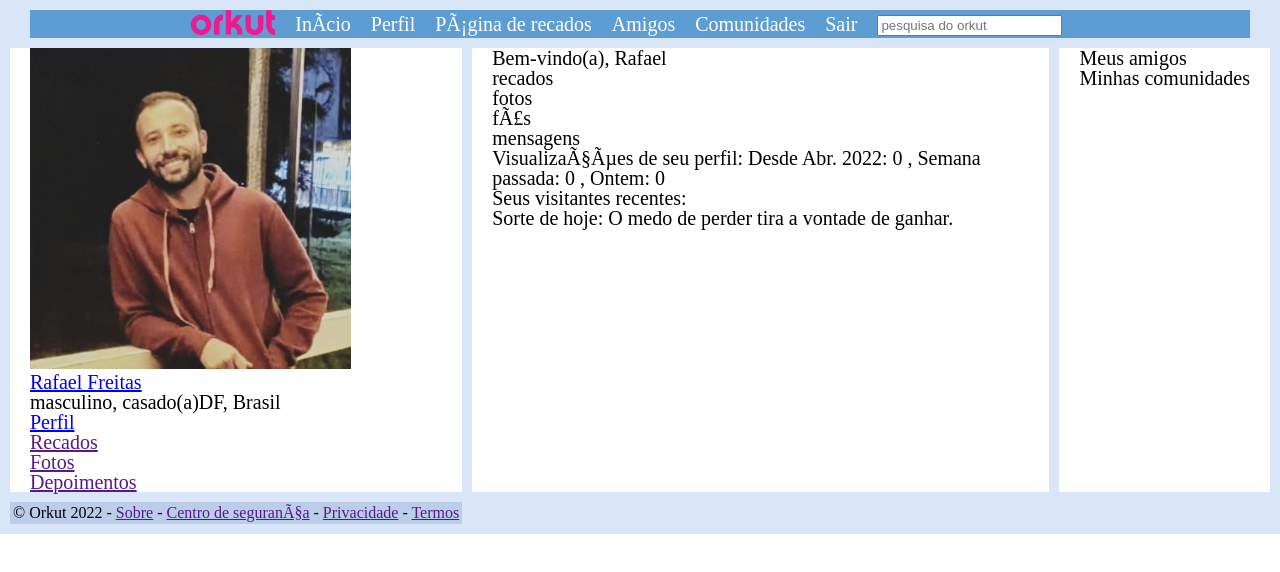
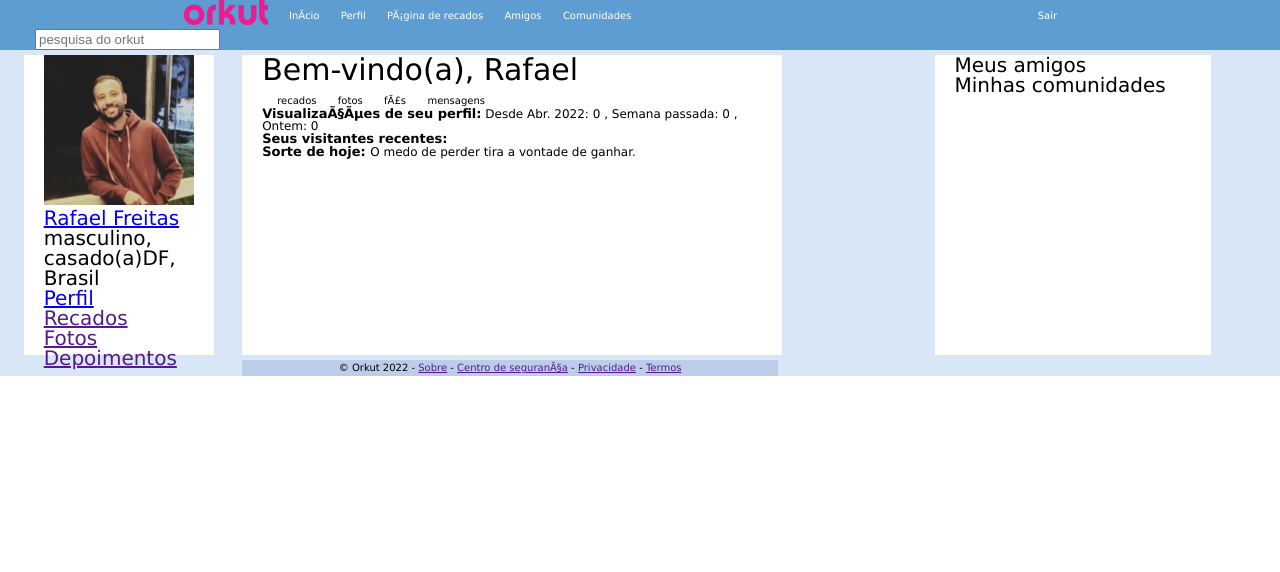
Before and after one commit to Rafaelfrb/orkutclone, a plain HTML site: page profile.html in a window 1280 px wide. Drawn offline with Linux system fonts and the light colour scheme.

Commit message:
Improving elements positioning with Grid

```diff
--- a/profile.css
+++ b/profile.css
@@ -1,31 +1,42 @@
-*/* {
+/* {
     box-sizing: border-box;
-}
+}*/
 
 html {
     font-family: Verdana,Arial,sans-serif;
-}*/
+}
 
 
-.item1 { grid-area: header; }
+.item1 {
+    grid-area: header;
+    background-color: #5e9dd2;
+}
 .item2 {
     grid-area: menu;
     background-color: #FFFFFF;
+    width: 150px;
+    margin-left: 10%;
+    height: 300px;
 }
-.item3 {
+
+.item3{
     grid-area: main;
     background-color: #FFFFFF;
+    width: 500px;
+    height: 300px;
 }
+
 .item4 {
     grid-area: right;
     background-color: #FFFFFF;
+    margin-right: 20%;
 }
 .item5 {
     grid-area: footer;
     text-align: center;
-    display: inline-block;
     background-color: #bccdea;
     padding: 3px;
+    width: 530px;
 }
 
 .grid-container {
@@ -33,9 +44,8 @@ html {
   grid-template-areas:
     'header header header header header header'
     'menu main main main right right'
-    'footer footer footer footer footer footer';
-  gap: 10px;
-  padding: 10px;
+    'menu footer footer footer footer footer';
+  gap: 5px;
   background-color: #d9e6f7;
 }
 
@@ -43,10 +53,6 @@ html {
   text-align: left;
   padding: 0 20px;
   font-size: 20px;
-}
-
-header {
-    background-color: #5e9dd2;
 }
 
 .logohome {
@@ -63,10 +69,40 @@ nav li{
 nav a{
     color: #FFFFFF;
     text-decoration: none;
+    font-size: 10px;
+    vertical-align: middle;
 }
 
 nav a:hover{
     text-decoration: underline;
+}
+
+.logout {
+
+    margin-left: 400px;
+}
+
+.profilepic {
+    width: 150px;
+    height: 150px;
+}
+
+.welcome{
+    font-size: 30px;
+}
+
+nav p{
+    display: inline;
+    font-size: 10px;
+}
+
+.centertext{
+    font-size: 12px;
+}
+
+strong {
+    font-weight: bold;
+    font-size: 13px;
 }
 
 /*footer{
@@ -75,8 +111,8 @@ nav a:hover{
     background-color: #bccdea;
     width: 65%;
     margin-left: ;
-    padding: 3px;*/
-}
+    padding: 3px;
+}*/
 
 .copyright {
     font-size: 10px;
@@ -90,9 +126,4 @@ nav a:hover{
 
 .caixa{
 
-}
-
-.logout {
-
-    margin-left: 400px;
-}
+}*/
--- a/profile.html
+++ b/profile.html
@@ -20,14 +20,14 @@
                             <li><a href="">Página de recados</a></li>
                             <li><a href="">Amigos</a></li>
                             <li><a href="">Comunidades</a></li>
-                            <li class="logout"><a href="">Sair</a></li>
+                            <li class="logout"><a href="index.html">Sair</a></li>
                             <li><input id="search" type="text" placeholder="pesquisa do orkut"></li>
                         </ul>
                     </nav>
                 </header>
             </div>
             <div class="item2">
-                    <img src="profile.jpg">
+                    <img src="profile.jpg" class="profilepic">
                     <p><a href="profile.html">Rafael Freitas</a></p>
                     <p>masculino, casado(a)DF, Brasil</p>
                     <p><a href="profile.html">Perfil</a></p>
@@ -36,14 +36,18 @@
                     <p><a href="">Depoimentos</a></p>
             </div>
             <div class="item3">
-                    <p>Bem-vindo(a), Rafael</p>
-                    <p>recados</p>
-                    <p>fotos</p>
-                    <p>fãs</p>
-                    <p>mensagens</p>
-                    <p>Visualizações de seu perfil: Desde Abr. 2022: 0 , Semana passada: 0 , Ontem: 0</p>
-                    <p>Seus visitantes recentes: </p>
-                    <p>Sorte de hoje: O medo de perder tira a vontade de ganhar.</p>
+                    <p class="welcome">Bem-vindo(a), Rafael</p>
+                    <nav>
+                        <ul>
+                            <li><p>recados</p></li>
+                            <li><p>fotos</p></li>
+                            <li><p>fãs</p></li>
+                            <li><p>mensagens</p></li>
+                        </ul>
+                    </nav>
+                    <p class="centertext"><strong>Visualizações de seu perfil:</strong> Desde Abr. 2022: 0 , Semana passada: 0 , Ontem: 0</p>
+                    <p class="centertext"><strong>Seus visitantes recentes: </strong></p>
+                    <p class="centertext"><strong>Sorte de hoje: </strong>O medo de perder tira a vontade de ganhar.</p>
             </div>
             <div class="item4">
                     <p>Meus amigos</p>
```
